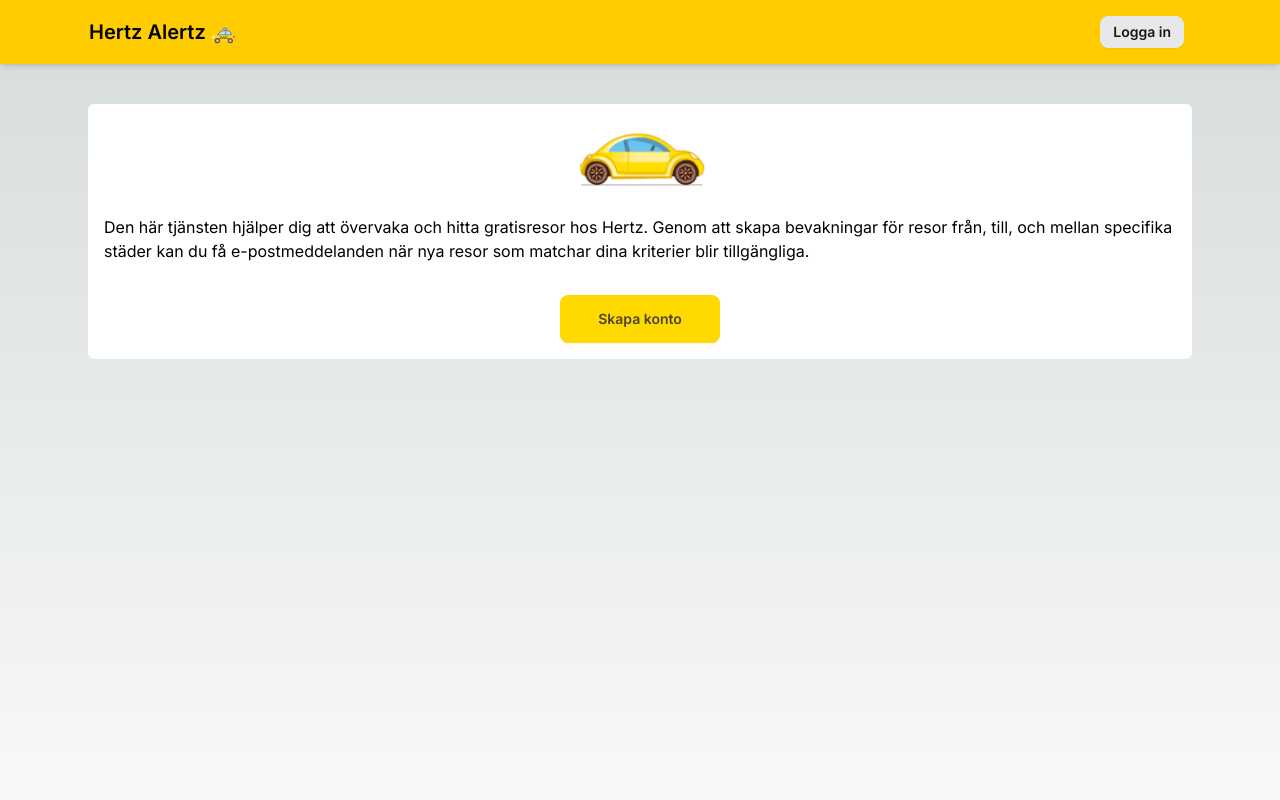
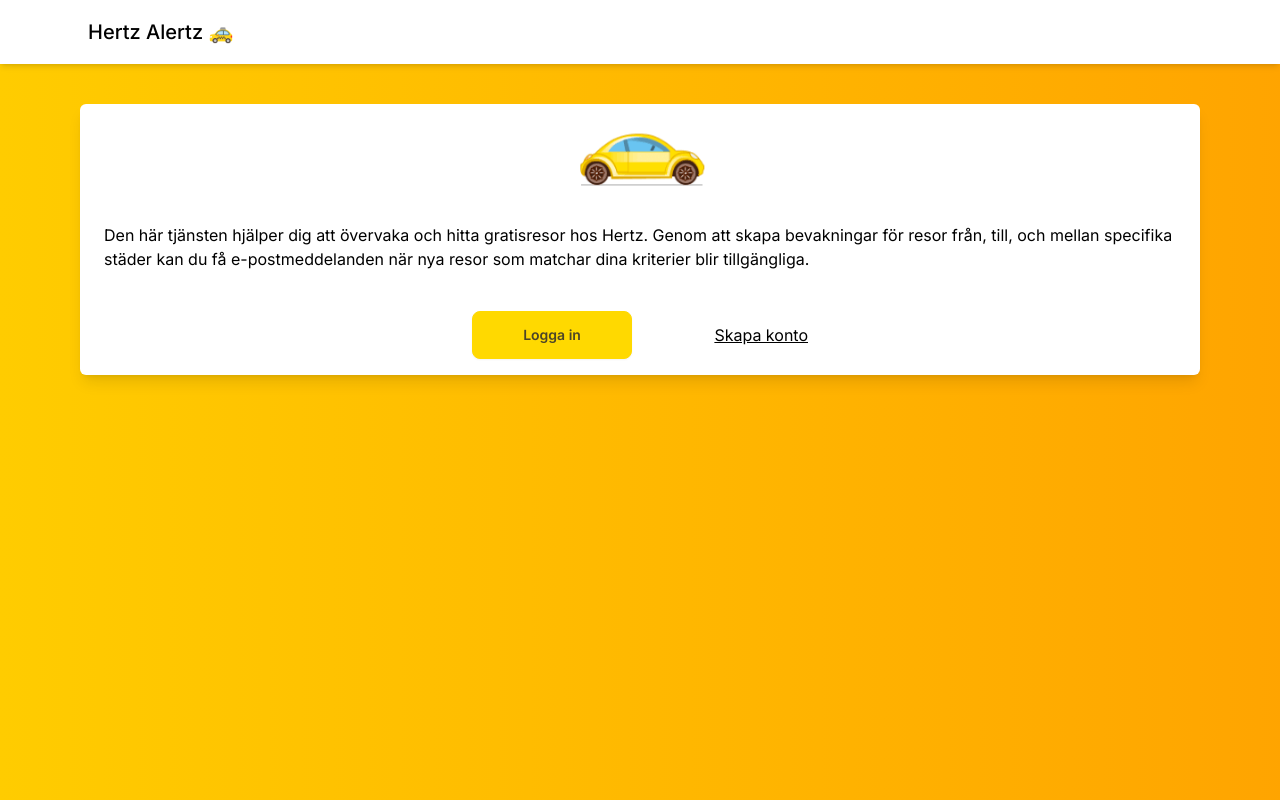
Before and after one commit to jeth318/hertz-alertz, a Next.js app: page / in a window 1280 px wide. Shown: the top 800 px of the page. Built offline with nearby package versions, Linux system fonts and the light colour scheme; no server answers.

Commit message:
Gui improvements

```diff
--- a/src/app/layout.tsx
+++ b/src/app/layout.tsx
@@ -20,8 +20,10 @@
     <html lang="en" data-theme="bumblebee">
       <body className={inter.className}>
         <Navbar />
-        <div className="container dark:bg-slate-800 h-screen mx-auto pt-10 w-full md:max-w-[50rem] lg:max-w-[70rem] px-2">
-          {children}
+        <div className="flex justify-center dark:bg-slate-900 bg-gradient-to-r from-hertz dark:from-yellow-600 to-secondary dark:to-yellow-700 h-screen mx-auto pt-10 w-full px-2">
+          <div className="w-full md:max-w-[50rem] lg:max-w-[70rem]">
+            {children}
+          </div>
         </div>
         <Footer />
       </body>
--- a/src/app/page.tsx
+++ b/src/app/page.tsx
@@ -8,8 +8,8 @@
   console.log({ session });
 
   return (
-    <div className="bg-white dark:bg-slate-800 rounded-md py-4">
-      <div className="container flex justify-center bg:white dark:bg-slate-800">
+    <div className="flex flex-col bg-base-100 dark:bg-slate-700 rounded-md py-4 shadow-lg">
+      <div className="flex justify-center">
         <Image
           className="dark:hidden"
           src="/car-running.gif"
@@ -17,8 +17,11 @@
           width={200}
           alt="car-running"
         />
+        <div className="dark:flex hidden">
+          <Image src="/car-black.svg" height={100} width={100} alt="car" />
+        </div>
       </div>
-      <p className="p-4">
+      <p className="p-6">
         Den här tjänsten hjälper dig att övervaka och hitta gratisresor hos
         Hertz. Genom att skapa bevakningar för resor från, till, och mellan
         specifika städer kan du få e-postmeddelanden när nya resor som matchar
@@ -26,9 +29,14 @@
       </p>
       <div className="flex justify-center pt-4">
         {!isLoggedIn && (
-          <Link className="btn btn-primary w-40" href="/sign-up">
-            Skapa konto
-          </Link>
+          <div className="flex flex-row gap-4 items-center">
+            <Link className="btn btn-primary w-40" href="/sign-up">
+              Logga in
+            </Link>
+            <Link className="link w-40  text-right " href="/sign-up">
+              Skapa konto
+            </Link>
+          </div>
         )}
         {isLoggedIn && (
           <Link className="btn btn-primary" href="/subscriptions">
--- a/src/app/subscriptions/create/page.tsx
+++ b/src/app/subscriptions/create/page.tsx
@@ -11,9 +11,5 @@
   if (!userId) {
     redirect("/login");
   }
-  return (
-    <>
-      <CreateSubscription />
-    </>
-  );
+  return <CreateSubscription />;
 }
--- a/src/app/subscriptions/layout.tsx
+++ b/src/app/subscriptions/layout.tsx
@@ -8,7 +8,7 @@
 }) {
   await routeGuard();
   return (
-    <div className="flex flex-col md:flex-row md:overflow-hidden dark:bg-slate-600 bg-white md:p-4 rounded-md shadow-lg">
+    <div className="flex flex-col md:flex-row md:overflow-hidden dark:bg-slate-600 bg-base-100 md:p-4 rounded-md shadow-lg">
       <div className="flex-grow md:overflow-y-auto">{children}</div>
     </div>
   );
--- a/src/app/ui/footer.tsx
+++ b/src/app/ui/footer.tsx
@@ -1,6 +1,6 @@
 export default function Footer() {
   return (
-    <footer className="footer bg-hertz p-4 md:p-10 w-full flex justify-center">
+    <footer className="footer bg-base-300 p-4 md:p-10 w-full flex justify-center">
       <aside className="flex justify-between w-full md:max-w-[50rem] lg:max-w-[70rem]">
         <p className="dark:text-black">
           Help Hertz return their vehicles, and help yourself to an (almost)
--- a/src/app/ui/navbar.tsx
+++ b/src/app/ui/navbar.tsx
@@ -7,25 +7,24 @@
   console.log({ session });
 
   return (
-    <div className="navbar bg-base-100 w-full justify-center bg-hertz sticky top-0 z-10 shadow-md">
+    <div className="navbar w-full justify-center bg-base-100 dark:bg-slate-800 dark:text-white sticky top-0 z-10 shadow-md">
       <div className="flex justify-between w-full md:max-w-[50rem] lg:max-w-[70rem] px-2">
         <div className="flex flex-end">
-          <Link
-            href="/"
-            className="btn btn-ghost text-xl p-0 dark:text-stone-800"
-          >
+          <Link href="/" className="font-medium text-xl p-0">
             Hertz Alertz 🚕
           </Link>
         </div>
         <div className="flex">
           <ul className="menu menu-horizontal">
             <li>
-              <Link
-                className="btn self-end btn-sm"
-                href={`/${isLoggedIn ? "api/auth/signout" : "login"}`}
-              >
-                {isLoggedIn ? "Logga ut" : "Logga in"}
-              </Link>
+              {isLoggedIn && (
+                <Link
+                  className="btn dark:text-white btn-ghost self-end btn-sm"
+                  href="/api/auth/signout"
+                >
+                  Logga ut
+                </Link>
+              )}
               {/*               <details className="dropdown">
                 <summary>Menu</summary>
                 <ul className="menu dropdown-content bg-base-100 rounded-box z-[1] w-52 p-2 shadow">
--- a/src/app/ui/sign-in.tsx
+++ b/src/app/ui/sign-in.tsx
@@ -30,7 +30,7 @@
 
   return (
     <form className="shadow-md" action={formAction}>
-      <div className="p-8 align-center rounded-md dark:bg-slate-700 dark:text-black bg-white md:container mx-auto flex flex-col gap-4">
+      <div className="p-8 align-center rounded-md dark:bg-slate-700 dark:text-black bg-base-100 mx-auto flex flex-col gap-4">
         <div className="flex justify-center">
           <Image
             className="dark:hidden"
@@ -80,7 +80,7 @@
             className="grow"
           />
         </label>
-        {/*       <div className="flex justify-center bg-white rounded-md">
+        {/*       <div className="flex justify-center bg-base-100 rounded-md">
         <form action={formAction}>
           <div className="flex flex-col">
             <label>
@@ -121,7 +121,7 @@
           </div>
         )}
         <button type="submit" className="btn btn-primary">
-          Log in
+          Logga in
         </button>
       </div>
     </form>
--- a/src/app/ui/sign-up.tsx
+++ b/src/app/ui/sign-up.tsx
@@ -16,9 +16,9 @@
   }, [state]);
 
   return (
-    <div className="card bg-base-100 shadow-xl dark:text-black">
+    <div className="card dark:bg-slate-700  bg-base-100 shadow-xl dark:text-black">
       <div className="card-body">
-        <h2 className="card-title ">Sign up</h2>
+        <h2 className="card-title dark:text-white ">Dina uppgifter</h2>
         <form className="pt-4" action={formAction}>
           <div className="flex flex-col gap-4">
             <label className="input input-bordered flex items-center gap-2">
@@ -35,7 +35,7 @@
                 type="text"
                 name="email"
                 className="grow"
-                placeholder="Email"
+                placeholder="E-post"
               />
             </label>
             <label className="input input-bordered flex items-center gap-2">
@@ -51,7 +51,7 @@
                 type="text"
                 name="name"
                 className="grow"
-                placeholder="Name"
+                placeholder="Förnamn (om du vill)"
               />
             </label>
             <label className="input input-bordered flex items-center gap-2">
@@ -70,7 +70,7 @@
               <input
                 type="password"
                 name="password"
-                placeholder="Password"
+                placeholder="Lösenord"
                 className="grow"
               />
             </label>
@@ -82,7 +82,7 @@
           </div>
           <div className="card-actions justify-end pt-6">
             <button type="submit" className="btn btn-primary">
-              Sign up
+              Registrera
             </button>
           </div>
         </form>
--- a/src/app/ui/subscriptions/create.tsx
+++ b/src/app/ui/subscriptions/create.tsx
@@ -34,16 +34,21 @@
             och till olika städer. Du kommer få e-postmeddelande när det finns
             resor som matchar dessa.
           </p>
-          <form action={createNewSubscriptionWithId}>
+          <form
+            action={async (formData) => {
+              "use server";
+              return await createNewSubscriptionWithId(formData);
+            }}
+          >
             <div className="flex flex-row dark:text-black">
               <div className="flex w-full flex-col gap-4">
                 <select
                   name="fromCity"
                   id="fromCity"
-                  className="select select-bordered w-full max-w-xs"
+                  className="select select-bordered w-full max-w-md"
                 >
                   <option disabled selected>
-                    Välj stad
+                    Från
                   </option>
                   {cities.map((city) => (
                     <option key={city.id} value={city.name}>
@@ -54,10 +59,10 @@
                 <select
                   name="toCity"
                   id="to_city"
-                  className="select select-bordered w-full max-w-xs"
+                  className="select select-bordered w-full max-w-md"
                 >
                   <option disabled selected>
-                    Välj stad
+                    Till
                   </option>
                   {cities.map((city) => (
                     <option key={city.id} value={city.name}>
```
Also changed, not shown: public/car-black.svg (added).
